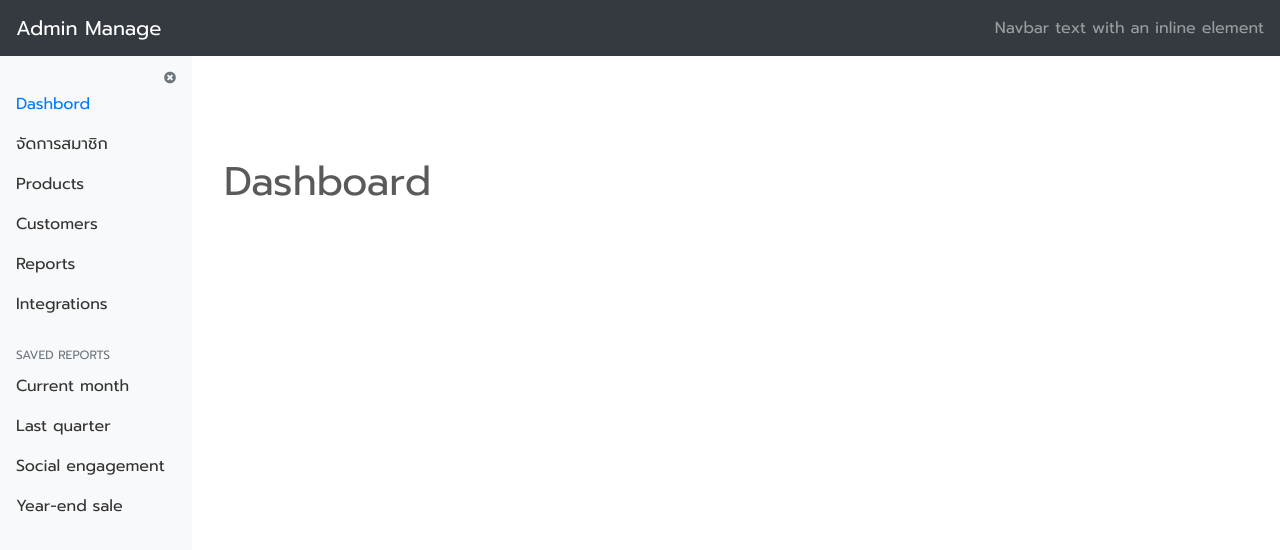
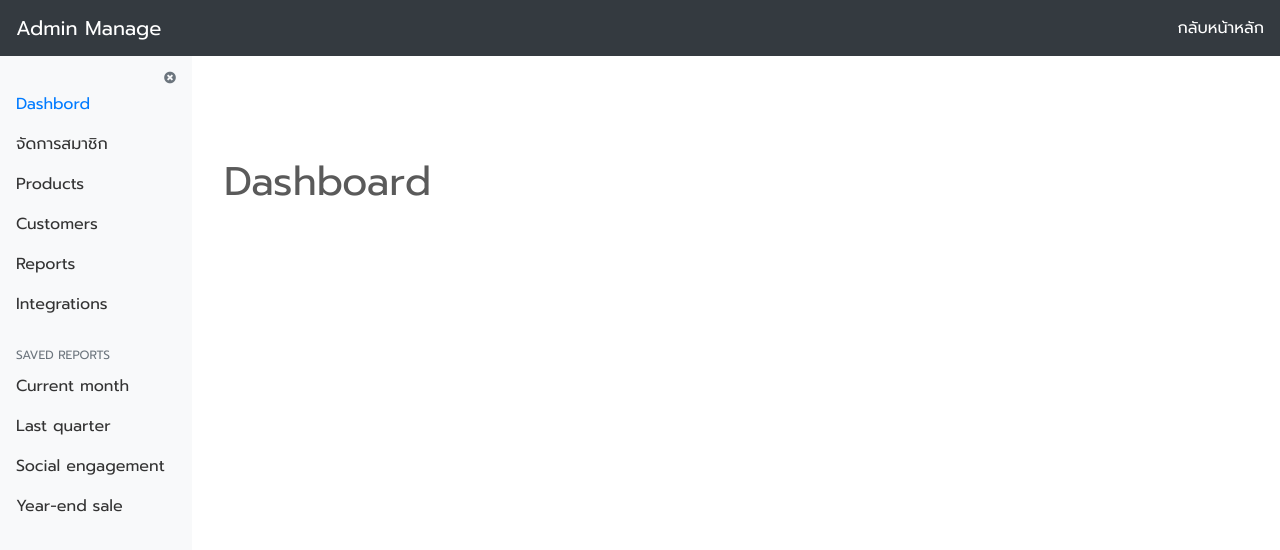
Before and after one commit to 9Slagger/guru-tutor, a React app: page /dashboard in a window 1280 px wide. Shown: the top 550 px of the page. Built offline with nearby package versions, Linux system fonts and the light colour scheme; some icons are missing.

Commit message:
fix PrivateMainLayout

```diff
--- a/src/components/PrivateMainLayout/index.js
+++ b/src/components/PrivateMainLayout/index.js
@@ -37,7 +37,9 @@ class PrivateMainLayout extends Component {
           <div className="collapse navbar-collapse" id="navbarText">
             <ul className="navbar-nav mr-auto" />
             <span className="navbar-text">
-              Navbar text with an inline element
+              <NavLink to="/" onClick={this.closeNav}>
+                กลับหน้าหลัก
+              </NavLink>
             </span>
           </div>
         </nav>
```
